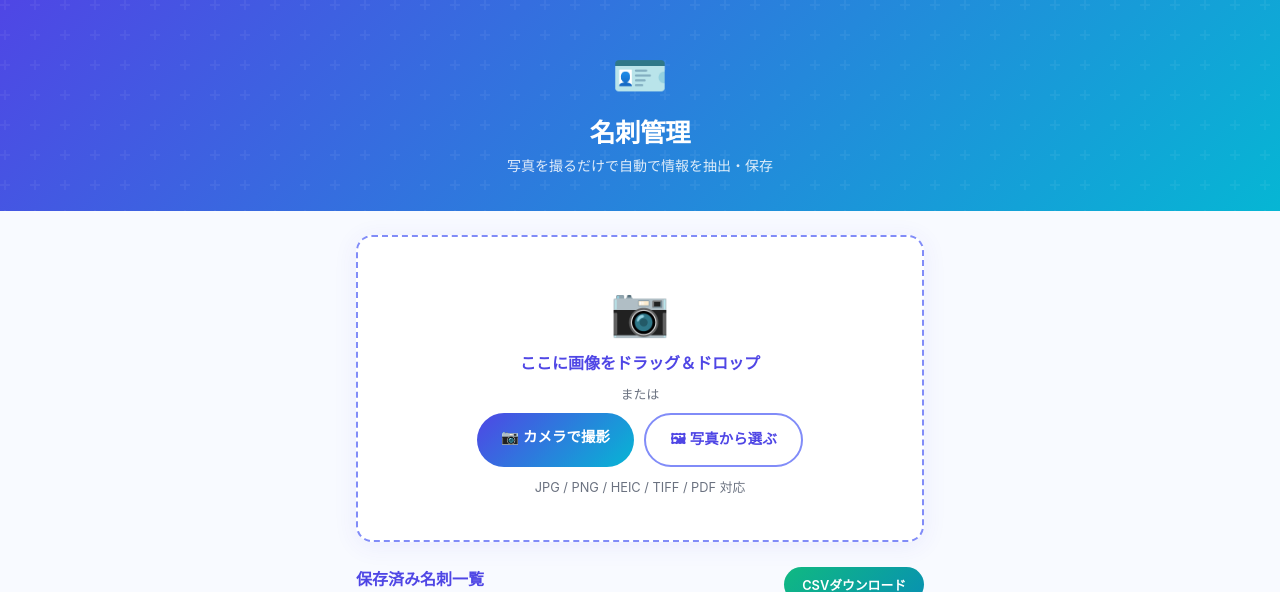
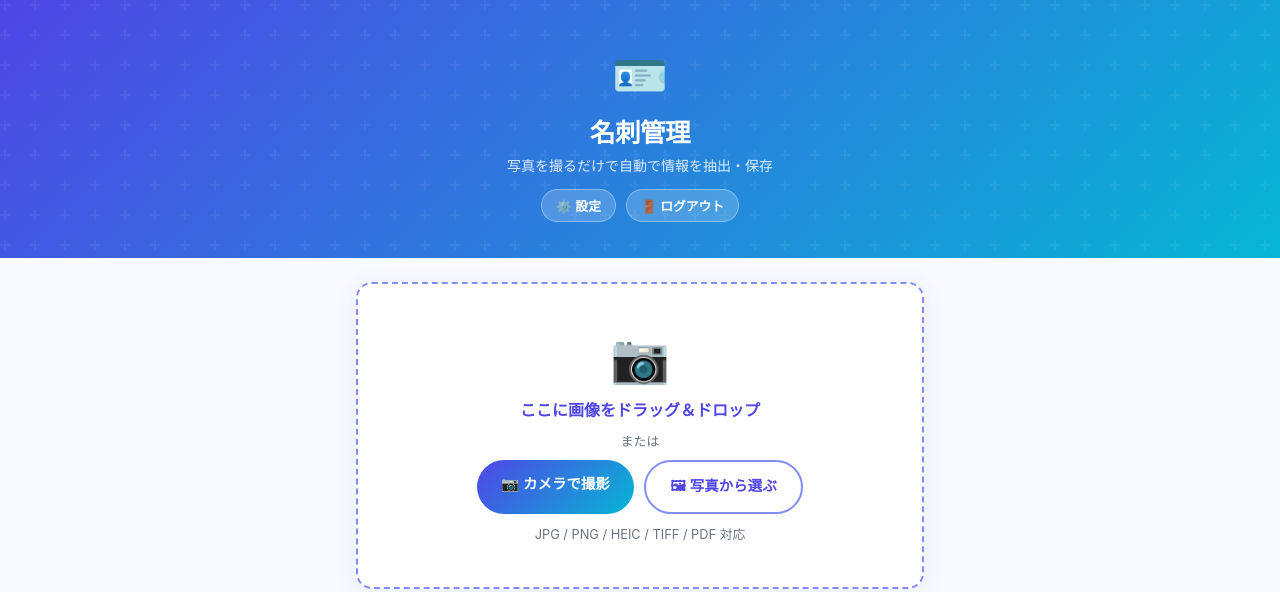
Before and after one commit to ogu0815/meishi-app-, a Flask app: page / in a window 1280 px wide. Shown: the top 592 px of the page. Run offline with Flask 3, Linux system fonts and the light colour scheme; the visitor is signed in with stand-in values (Sample User, id 1); data that the repository does not hold is empty.

Commit message:
fix: 電話番号1/2対応・パスワード変更機能追加

```diff
--- a/app.py
+++ b/app.py
@@ -51,8 +51,20 @@ def _get_vision_client():
 app = Flask(__name__)
 app.secret_key = os.environ.get("SECRET_KEY", "meishi-secret-key-change-in-production")
 
-# パスワード設定（環境変数 APP_PASSWORD で変更可能）
-APP_PASSWORD = os.environ.get("APP_PASSWORD", "meishi1234")
+# パスワード設定
+PASSWORD_CONFIG_FILE = "password_config.json"
+
+def load_app_password():
+    """設定ファイルからパスワードを読み込む。なければ環境変数のデフォルト値を使う"""
+    if os.path.exists(PASSWORD_CONFIG_FILE):
+        try:
+            with open(PASSWORD_CONFIG_FILE, "r") as f:
+                pw = json.load(f).get("password", "")
+                if pw:
+                    return pw
+        except Exception:
+            pass
+    return os.environ.get("APP_PASSWORD", "meishi1234")
 
 def login_required(f):
     @wraps(f)
@@ -419,7 +431,7 @@ def parse_multiple_cards(text: str, filename: str) -> list[dict]:
     for i, block in enumerate(blocks):
         data = parse_card(block, filename)
         # 最低1項目以上抽出できたブロックのみ有効とする
-        values = [data["名前"], data["会社名"], data["電話番号"], data["メール"], data["住所"]]
+        values = [data["名前"], data["会社名"], data["電話番号1"], data["電話番号2"], data["メール"], data["住所"]]
         if any(v for v in values):
             # 複数枚の場合はファイル名に番号を付ける
             if len(blocks) > 1:
@@ -439,7 +451,7 @@ def parse_multiple_cards(text: str, filename: str) -> list[dict]:
 def login():
     error = ""
     if request.method == "POST":
-        if request.form.get("password") == APP_PASSWORD:
+        if request.form.get("password") == load_app_password():
             session["logged_in"] = True
             return redirect(url_for("index"))
         error = "パスワードが違います"
@@ -608,6 +620,32 @@ def delete():
         return jsonify({"error": str(e)}), 500
 
 
+@app.route("/change-password", methods=["POST"])
+@login_required
+def change_password():
+    """パスワードを変更する"""
+    payload = request.json
+    current = payload.get("current", "")
+    new_pw  = payload.get("new", "")
+    confirm = payload.get("confirm", "")
+
+    if current != load_app_password():
+        return jsonify({"error": "現在のパスワードが違います"}), 400
+    if not new_pw:
+        return jsonify({"error": "新しいパスワードを入力してください"}), 400
+    if len(new_pw) < 4:
+        return jsonify({"error": "パスワードは4文字以上にしてください"}), 400
+    if new_pw != confirm:
+        return jsonify({"error": "新しいパスワードと確認用が一致しません"}), 400
+
+    try:
+        with open(PASSWORD_CONFIG_FILE, "w") as f:
+            json.dump({"password": new_pw}, f)
+        return jsonify({"success": True})
+    except Exception as e:
+        return jsonify({"error": str(e)}), 500
+
+
 @app.route("/update", methods=["POST"])
 @login_required
 def update():
--- a/static/style.css
+++ b/static/style.css
@@ -62,6 +62,37 @@ header p {
   opacity: 0.85;
   margin-top: 6px;
   position: relative;
+}
+.header-actions {
+  display: flex;
+  justify-content: center;
+  gap: 10px;
+  margin-top: 14px;
+  position: relative;
+}
+.btn-header-action {
+  display: inline-flex;
+  align-items: center;
+  gap: 4px;
+  background: rgba(255,255,255,0.18);
+  color: #fff;
+  border: 1px solid rgba(255,255,255,0.35);
+  border-radius: 20px;
+  padding: 6px 14px;
+  font-size: 0.8rem;
+  font-weight: 600;
+  cursor: pointer;
+  text-decoration: none;
+  transition: background 0.2s;
+}
+.btn-header-action:hover {
+  background: rgba(255,255,255,0.28);
+}
+.pw-error {
+  color: var(--danger);
+  font-size: 0.85rem;
+  min-height: 1.2em;
+  margin: 4px 0 8px;
 }
 
 /* ---- メイン ---- */
--- a/templates/index.html
+++ b/templates/index.html
@@ -12,6 +12,10 @@
     <span class="header-icon">🪪</span>
     <h1>名刺管理</h1>
     <p>写真を撮るだけで自動で情報を抽出・保存</p>
+    <div class="header-actions">
+      <button class="btn-header-action" onclick="openPwModal()" title="パスワード変更">⚙️ 設定</button>
+      <a href="/logout" class="btn-header-action">🚪 ログアウト</a>
+    </div>
   </header>
 
   <main>
@@ -114,6 +118,26 @@
         <div class="edit-actions">
           <button type="submit" class="btn-primary">保存</button>
           <button type="button" class="btn-secondary" id="editCancelBtn">キャンセル</button>
+        </div>
+      </form>
+    </div>
+  </div>
+
+  <!-- パスワード変更モーダル -->
+  <div class="modal" id="pwModal">
+    <div class="modal-backdrop" id="pwModalBackdrop"></div>
+    <div class="modal-content edit-modal-content">
+      <div class="modal-handle"></div>
+      <button class="modal-close" id="pwModalClose">✕</button>
+      <h3 class="edit-modal-title">🔑 パスワード変更</h3>
+      <form id="pwForm">
+        <div class="edit-field"><label>現在のパスワード</label><input type="password" id="pwCurrent" placeholder="現在のパスワード"></div>
+        <div class="edit-field"><label>新しいパスワード</label><input type="password" id="pwNew" placeholder="4文字以上"></div>
+        <div class="edit-field"><label>新しいパスワード（確認）</label><input type="password" id="pwConfirm" placeholder="もう一度入力"></div>
+        <p class="pw-error" id="pwError"></p>
+        <div class="edit-actions">
+          <button type="submit" class="btn-primary">変更する</button>
+          <button type="button" class="btn-secondary" id="pwCancelBtn">キャンセル</button>
         </div>
       </form>
     </div>
@@ -242,7 +266,7 @@
 
     async function saveCard(i, filename, imageFile, btn) {
       const cardId = `card_${i}`;
-      const fields = ["名前", "会社名", "部署", "役職", "電話番号", "メール", "住所"];
+      const fields = ["名前", "会社名", "部署", "役職", "電話番号1", "電話番号2", "メール", "住所"];
       const data = { "ファイル名": filename, "画像": imageFile };
       fields.forEach(f => {
         data[f] = document.getElementById(`${cardId}_${f}`).value;
@@ -290,7 +314,7 @@
       if (!query) return allRecords;
       const q = query.toLowerCase();
       return allRecords.filter(r =>
-        ["名前", "会社名", "部署", "役職", "メール", "住所", "電話番号"].some(key =>
+        ["名前", "会社名", "部署", "役職", "メール", "住所", "電話番号1", "電話番号2"].some(key =>
           (r[key] || "").toLowerCase().includes(q)
         )
       );
@@ -452,6 +476,43 @@
       modalImg.src = "";
     }
 
+    // ---- パスワード変更モーダル ----
+    function openPwModal() {
+      document.getElementById("pwCurrent").value = "";
+      document.getElementById("pwNew").value = "";
+      document.getElementById("pwConfirm").value = "";
+      document.getElementById("pwError").textContent = "";
+      document.getElementById("pwModal").classList.add("open");
+    }
+    function closePwModal() {
+      document.getElementById("pwModal").classList.remove("open");
+    }
+    document.getElementById("pwModalClose").addEventListener("click", closePwModal);
+    document.getElementById("pwModalBackdrop").addEventListener("click", closePwModal);
+    document.getElementById("pwCancelBtn").addEventListener("click", closePwModal);
+
+    document.getElementById("pwForm").addEventListener("submit", async (e) => {
+      e.preventDefault();
+      const errEl = document.getElementById("pwError");
+      errEl.textContent = "";
+      const res = await fetch("/change-password", {
+        method: "POST",
+        headers: { "Content-Type": "application/json" },
+        body: JSON.stringify({
+          current: document.getElementById("pwCurrent").value,
+          new:     document.getElementById("pwNew").value,
+          confirm: document.getElementById("pwConfirm").value,
+        })
+      });
+      const json = await res.json();
+      if (json.success) {
+        closePwModal();
+        alert("✅ パスワードを変更しました\n次回ログインから新しいパスワードが有効です");
+      } else {
+        errEl.textContent = "⚠️ " + json.error;
+      }
+    });
+
     // 初回読み込み
     loadRecords();
   </script>
```
